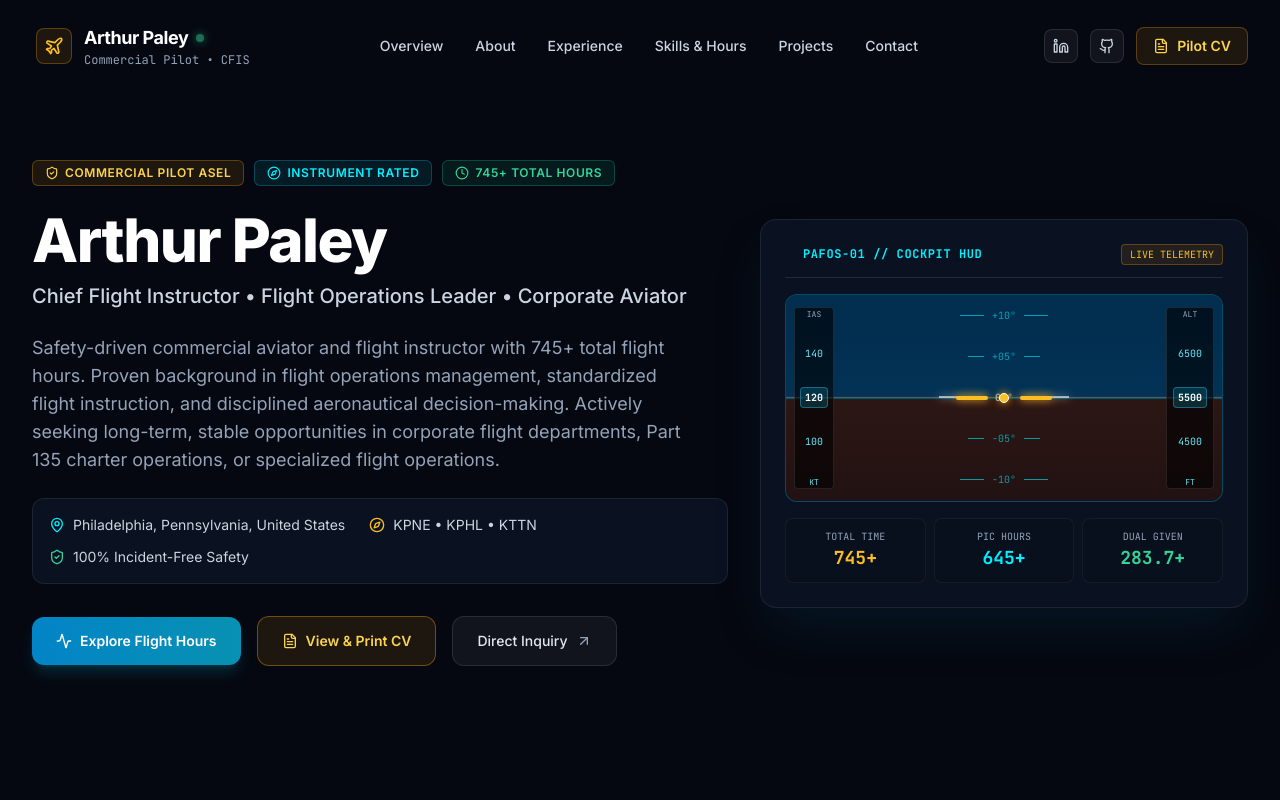
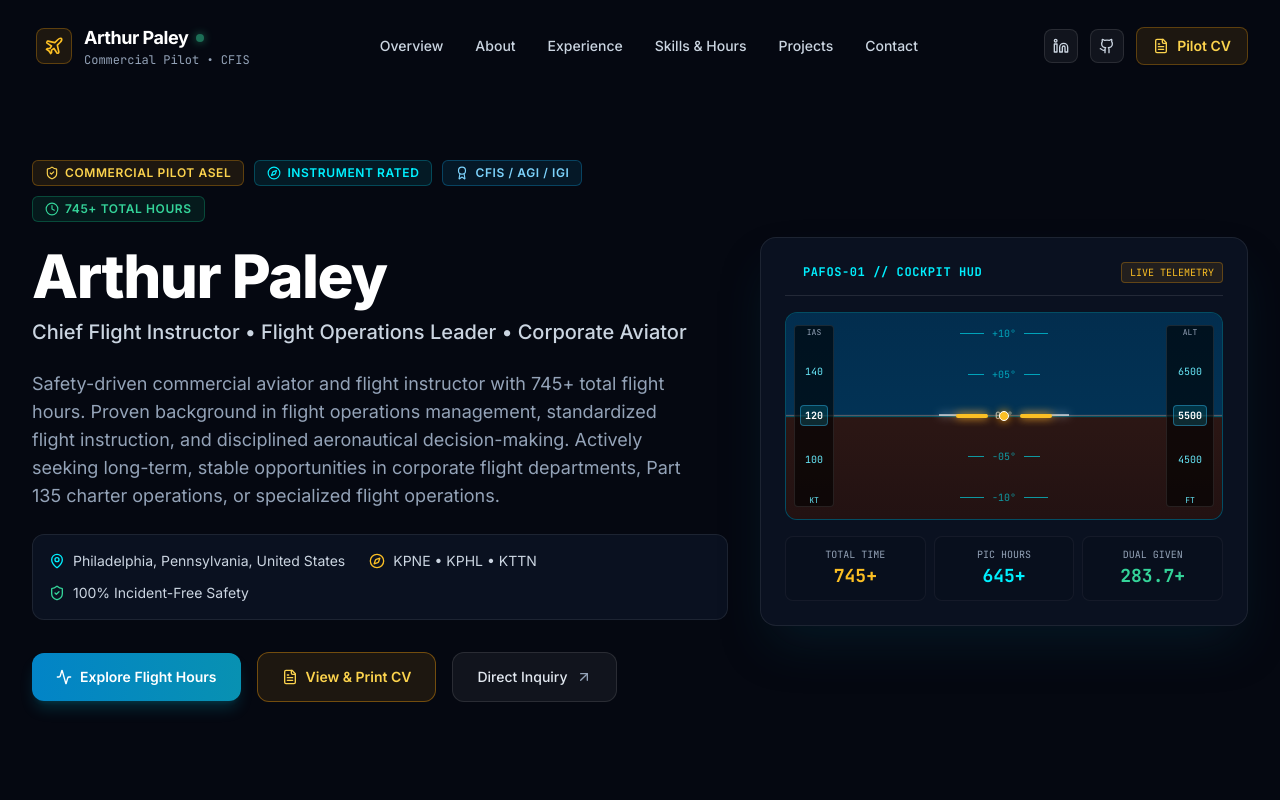
Before and after one commit to phillyairtours/Pilot-Website, a Next.js app: page / in a window 1280 px wide. Shown: the top 800 px of the page. Built offline with nearby package versions, Linux system fonts and the light colour scheme.

Commit message:
feat: add CFIS / AGI / IGI badge to hero section

```diff
--- a/components/Hero.tsx
+++ b/components/Hero.tsx
@@ -10,6 +10,7 @@ import {
   Clock,
   ArrowUpRight,
   Activity,
+  Award,
 } from "lucide-react";
 
 interface HeroProps {
@@ -50,6 +51,10 @@ export const Hero: React.FC<HeroProps> = ({ onOpenResume }) => {
               <span className="inline-flex items-center gap-1.5 px-3 py-1 rounded-md text-xs font-semibold uppercase tracking-wider bg-cyan-500/10 text-cyan-hud border border-cyan-500/30">
                 <Compass className="w-3.5 h-3.5" />
                 Instrument Rated
+              </span>
+              <span className="inline-flex items-center gap-1.5 px-3 py-1 rounded-md text-xs font-semibold uppercase tracking-wider bg-sky-500/10 text-sky-300 border border-sky-500/30">
+                <Award className="w-3.5 h-3.5" />
+                CFIS / AGI / IGI
               </span>
               <span className="inline-flex items-center gap-1.5 px-3 py-1 rounded-md text-xs font-semibold uppercase tracking-wider bg-emerald-500/10 text-emerald-400 border border-emerald-500/30">
                 <Clock className="w-3.5 h-3.5" />
```
